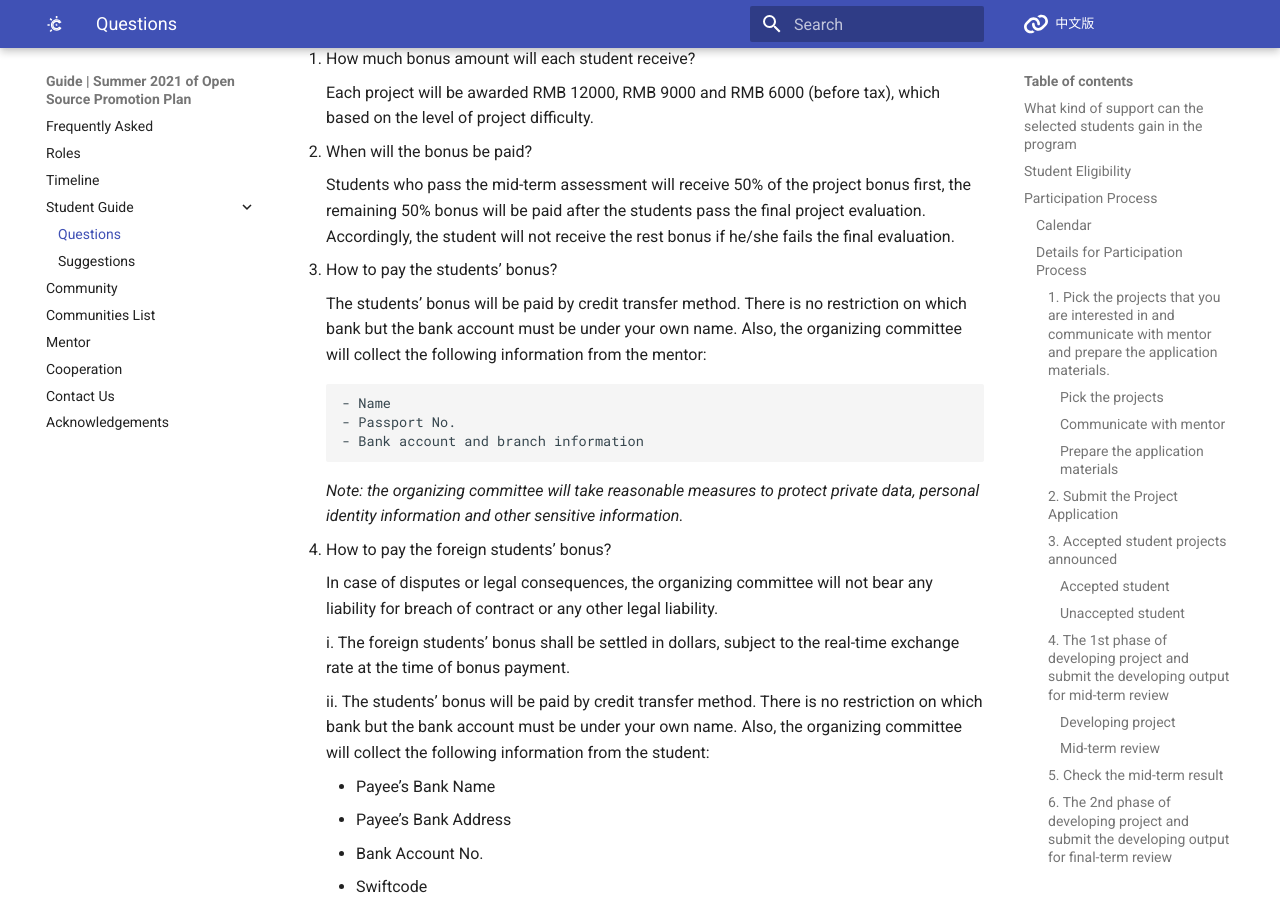
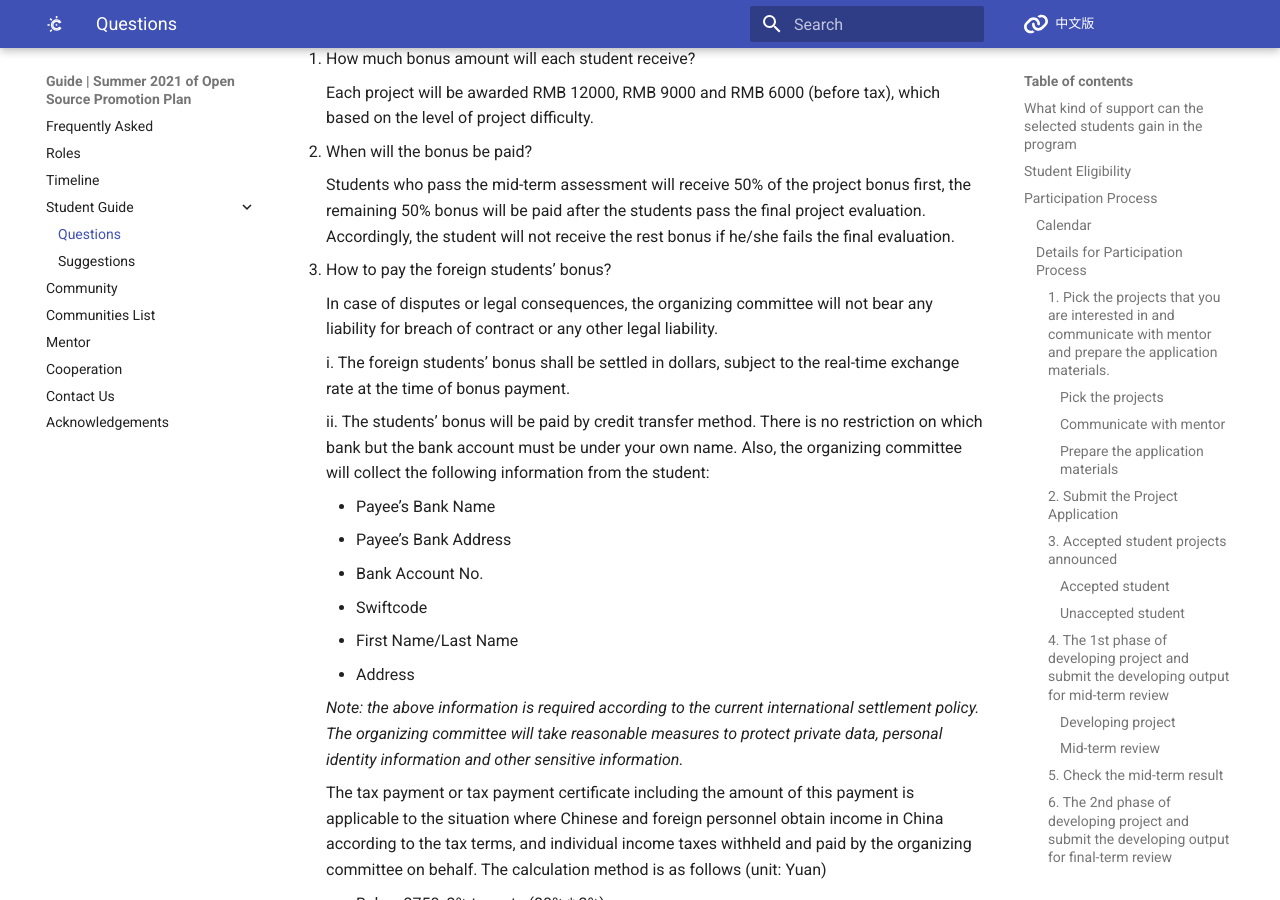
Before and after one commit to summer-ospp/help-en, an MkDocs documentation site: the page built from docs/student.md, in a window 1280 px wide and 900 px high, scrolled down 5706 px. Built offline with MkDocs 1.6.1 and Material for MkDocs 9.7.7, drawn with Linux system fonts in a browser that asks for light colours; comment, search, counter and statistics services are not loaded.

Commit message:
Update student.md

```diff
--- a/docs/student.md
+++ b/docs/student.md
@@ -178,17 +178,8 @@ Students can choose the programming language according to the needs of community
 
     Students who pass the mid-term assessment will receive 50% of the project bonus first, the remaining 50% bonus will be paid after the students pass the final project evaluation. Accordingly, the student will not receive the rest bonus if he/she fails the final evaluation.
 
-3. How to pay the students’ bonus?
 
-    The students’ bonus will be paid by credit transfer method. There is no restriction on which bank but the bank account must be under your own name. Also, the organizing committee will collect the following information from the mentor:
-
-        - Name
-        - Passport No.
-        - Bank account and branch information
-
-    *Note: the organizing committee will take reasonable measures to protect private data, personal identity information and other sensitive information.*
-
-4. How to pay the foreign students’ bonus?
+3. How to pay the foreign students’ bonus?
 
     In case of disputes or legal consequences, the organizing committee will not bear any liability for breach of contract or any other legal liability.
 
```
